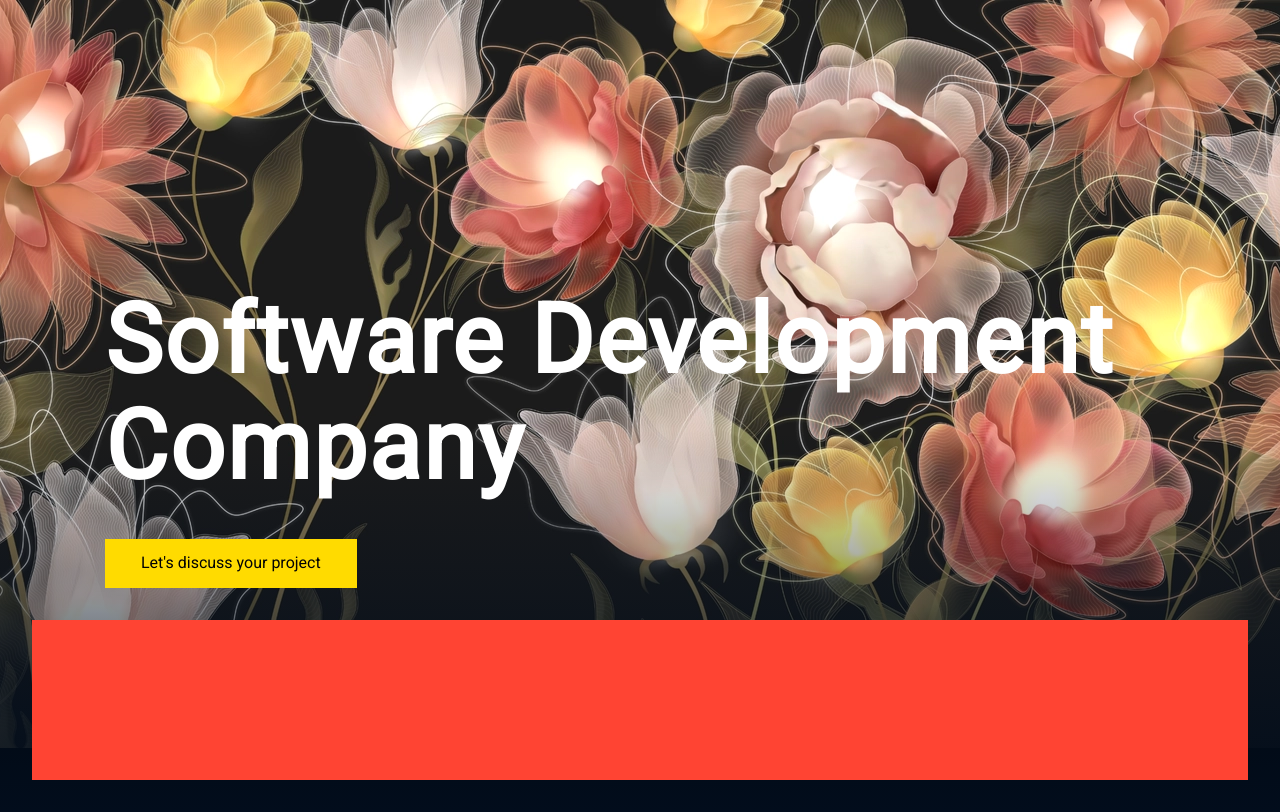
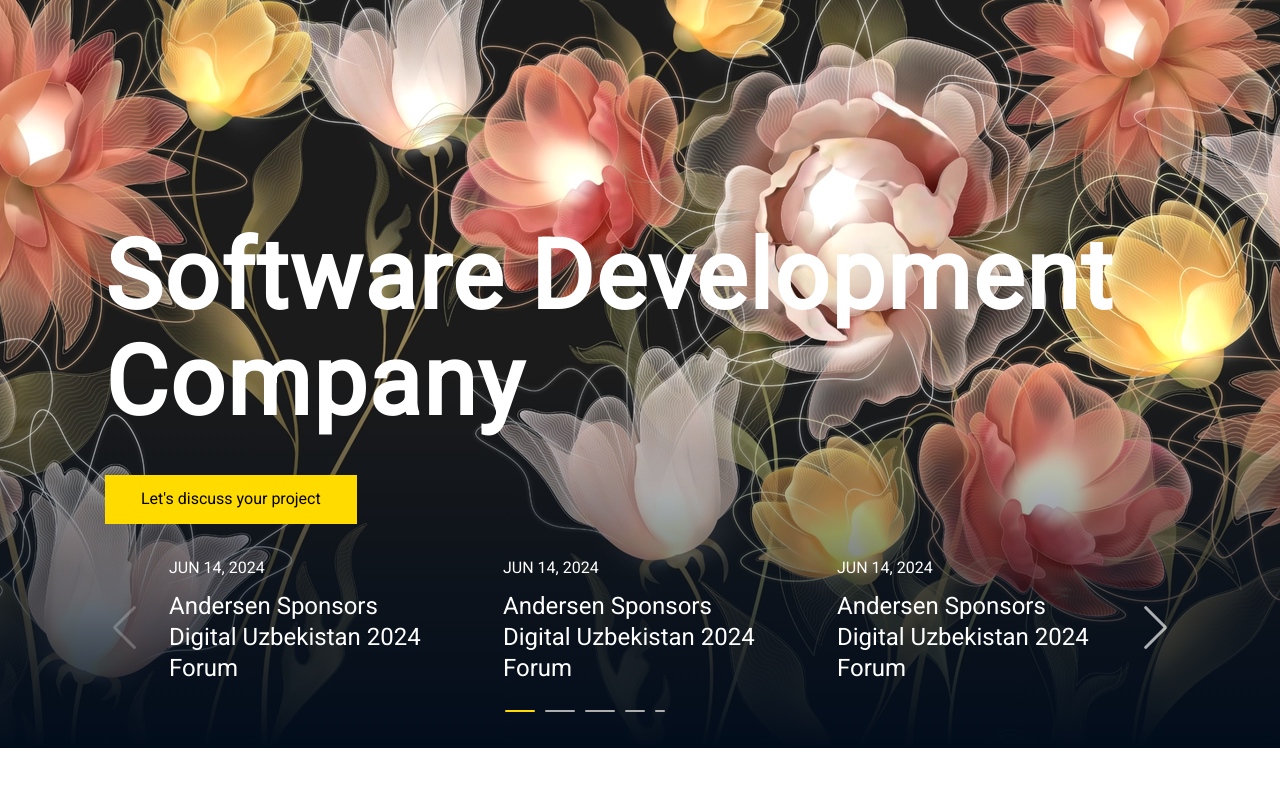
Before and after one commit to im-beltagy/andersen, a Next.js app: page /en in a window 1280 px wide. Built offline with nearby package versions, Linux system fonts and the light colour scheme.

Commit message:
build: news swiper

```diff
--- a/package.json
+++ b/package.json
@@ -17,7 +17,8 @@
     "next-intl": "^3.17.2",
     "react": "^18",
     "react-dom": "^18",
-    "react-hook-form": "^7.52.2"
+    "react-hook-form": "^7.52.2",
+    "swiper": "^11.1.9"
   },
   "devDependencies": {
     "@types/node": "^20",
--- a/src/sections/home/hero/index.tsx
+++ b/src/sections/home/hero/index.tsx
@@ -4,6 +4,7 @@ import Image from "next/image";
 import { useTranslations } from "next-intl";
 import styles from "./styles.module.css";
 import globals from "@/app/globals.module.css";
+import HomeNews from "./news";
 
 export default function HomeHero() {
   const t = useTranslations("Pages.Home.Hero");
@@ -30,10 +31,7 @@ export default function HomeHero() {
           objectPosition="top"
         />
 
-        <div
-          className={`${styles.content} ${globals.container}`}
-          style={{ marginBottom: "10rem" }}
-        >
+        <div className={`${styles.content} ${globals.container}`}>
           <h1 className={styles.headding}>{t("headding")}</h1>
           <button
             className={`${globals.button} ${globals.button_primary} ${styles.action}`}
@@ -42,8 +40,8 @@ export default function HomeHero() {
           </button>
         </div>
       </div>
-      <div style={{ padding: "2rem", marginTop: "-10rem" }}>
-        <div style={{ height: "10rem", background: "#f43" }}></div>
+      <div className={`${styles.news_wrapper} ${globals.container}`}>
+        <HomeNews />
       </div>
     </section>
   );
--- /dev/null
+++ b/src/sections/home/hero/news/index.tsx
@@ -0,0 +1,76 @@
+import styles from "./styles.module.css";
+import "./styles.css";
+
+import { Swiper, SwiperClass, SwiperProps, SwiperSlide } from "swiper/react";
+import { Navigation, Pagination } from "swiper/modules";
+import "swiper/css";
+import "swiper/css/pagination";
+import "swiper/css/navigation";
+
+const BULLET_CLASS = ["hidden", "sm", "md", "lg"];
+
+function onChangeSlide(swiper: SwiperClass) {
+  const length = swiper.pagination.bullets.length;
+  swiper.pagination.bullets.forEach((bullet, index) => {
+    bullet.classList.remove(...BULLET_CLASS);
+    if (
+      (swiper.activeIndex === length - 1 && index >= swiper.activeIndex - 5) ||
+      (swiper.activeIndex <= 2 && index <= 2) ||
+      index === swiper.activeIndex ||
+      index === swiper.activeIndex - 1
+    ) {
+      bullet.classList.add("lg");
+    } else if (
+      (swiper.activeIndex <= 2 && index === 3) ||
+      index === swiper.activeIndex - 2 ||
+      index === swiper.activeIndex + 1
+    ) {
+      bullet.classList.add("md");
+    } else if (
+      (swiper.activeIndex <= 2 && index === 4) ||
+      index === swiper.activeIndex - 3 ||
+      index === swiper.activeIndex + 2
+    ) {
+      bullet.classList.add("sm");
+    }
+  });
+}
+
+export default function HomeNews() {
+  return (
+    <section className={styles.all_wrapper}>
+      <div className={styles.swiper_container}>
+        <Swiper
+          modules={[Navigation, Pagination]}
+          spaceBetween={20}
+          slidesPerView={1}
+          navigation
+          pagination={{ clickable: true }}
+          onSlideChange={onChangeSlide}
+          onSwiper={onChangeSlide}
+          breakpoints={{
+            545: {
+              slidesPerView: 3,
+            },
+          }}
+          style={{ position: "static" }}
+        >
+          {Array.from({ length: 18 }).map((_, index) => (
+            <SwiperSlide key={index}>
+              <div
+                className={styles.card}
+                onClick={() => console.log(index)}
+                role="button"
+              >
+                <p className={styles.title}>Jun 14, 2024</p>
+                <h4 className={styles.content}>
+                  Andersen Sponsors Digital Uzbekistan 2024 Forum
+                </h4>
+              </div>
+            </SwiperSlide>
+          ))}
+        </Swiper>
+      </div>
+    </section>
+  );
+}
--- /dev/null
+++ b/src/sections/home/hero/news/styles.css
@@ -0,0 +1,60 @@
+.swiper {
+  --swiper-pagination-bottom: 0;
+  --swiper-navigation-color: #fffa;
+}
+@media (max-width: 545px) {
+  .swiper {
+    overflow: visible !important;
+  }
+  .swiper-button-prev,
+  .swiper-button-next {
+    display: none !important;
+  }
+}
+
+.swiper-pagination {
+  align-items: center;
+  display: flex;
+  flex-direction: row;
+  flex-wrap: wrap;
+  justify-content: center;
+  overflow: hidden;
+  gap: 2px;
+}
+
+.swiper-pagination-bullet {
+  background: transparent !important;
+  opacity: 1 !important;
+  height: 5px !important;
+  border-radius: 0 !important;
+  width: fit-content !important;
+  flex: 0 1 auto;
+}
+.swiper-pagination-bullet::before {
+  content: "";
+  display: block;
+  background-color: #adadad;
+  height: 2px;
+  width: 0;
+  border-radius: 1px;
+  transition: background-color 0.3s, width 0.3s !important;
+}
+.swiper-pagination-bullet:hover::before {
+  background-color: var(--primary-dark) !important;
+}
+.swiper-pagination-bullet-active::before {
+  background-color: var(--accent-main) !important;
+}
+
+.swiper-pagination-bullet.hidden::before {
+  width: 0 !important;
+}
+.swiper-pagination-bullet.sm::before {
+  width: 10px !important;
+}
+.swiper-pagination-bullet.md::before {
+  width: 20px !important;
+}
+.swiper-pagination-bullet.lg::before {
+  width: 30px !important;
+}
--- /dev/null
+++ b/src/sections/home/hero/news/styles.module.css
@@ -0,0 +1,80 @@
+.all_wrapper {
+  position: relative;
+  overflow-x: hidden;
+  overflow-y: visible;
+  padding-bottom: 1rem;
+}
+
+.swiper_container {
+  /* min-height: 10rem; */
+  padding-inline: 3rem;
+}
+@media (max-width: 544px) {
+  .swiper_container {
+    overflow: visible;
+    width: 400px;
+  }
+}
+
+.card {
+  background-color: hsla(0, 0%, 100%, 0.1);
+  color: #fff;
+  cursor: pointer;
+  display: block;
+  height: 100%;
+  padding: 15px;
+  transition: background-color 0.3s ease;
+  width: 300px;
+}
+@media (pointer: fine) {
+  .card:hover {
+    background-color: hsla(0, 0%, 100%, 0.08);
+  }
+}
+
+.title {
+  font-family: inherit;
+  font-size: 14px;
+  font-style: normal;
+  font-weight: 500;
+  line-height: 1.6;
+  text-transform: uppercase;
+}
+
+.content {
+  color: #fff;
+  font-family: inherit;
+  font-size: 22px;
+  font-style: normal;
+  font-weight: 300;
+  line-height: 1.3;
+  margin-top: 5px;
+}
+
+@media (min-width: 545px) {
+  .swiper_container {
+    width: auto;
+  }
+  .card {
+    background-color: transparent;
+    padding: 15px 20px;
+    width: auto;
+  }
+
+  .content {
+    font-size: 16px;
+    line-height: 1.6;
+    margin-top: 10px;
+  }
+}
+
+@media (min-width: 1025px) {
+  .title {
+    font-size: 16px;
+  }
+
+  .content {
+    font-size: 24px;
+    line-height: 1.3;
+  }
+}
--- a/src/sections/home/hero/styles.module.css
+++ b/src/sections/home/hero/styles.module.css
@@ -1,4 +1,6 @@
 .container {
+  --news-height: 14rem;
+
   position: relative;
   isolation: isolate;
   min-height: 100vh;
@@ -32,11 +34,13 @@
 .wrapper {
   padding-top: var(--header-height);
   position: relative;
+  width: 100%;
 }
 
 .content {
   padding-inline: var(--container-px);
   width: min-content;
+  margin-bottom: var(--news-height);
 }
 
 .headding {
@@ -50,6 +54,14 @@
 
 .action {
   margin-top: 55px;
+}
+
+.news_wrapper {
+  position: absolute;
+  top: 100%;
+  padding: 1rem;
+  inset-inline: 0;
+  margin-top: calc(var(--news-height) * -1);
 }
 
 @media (min-width: 545px) {
```
Also changed, not shown: 1 other file (tests, documents, lock files or other folders).
